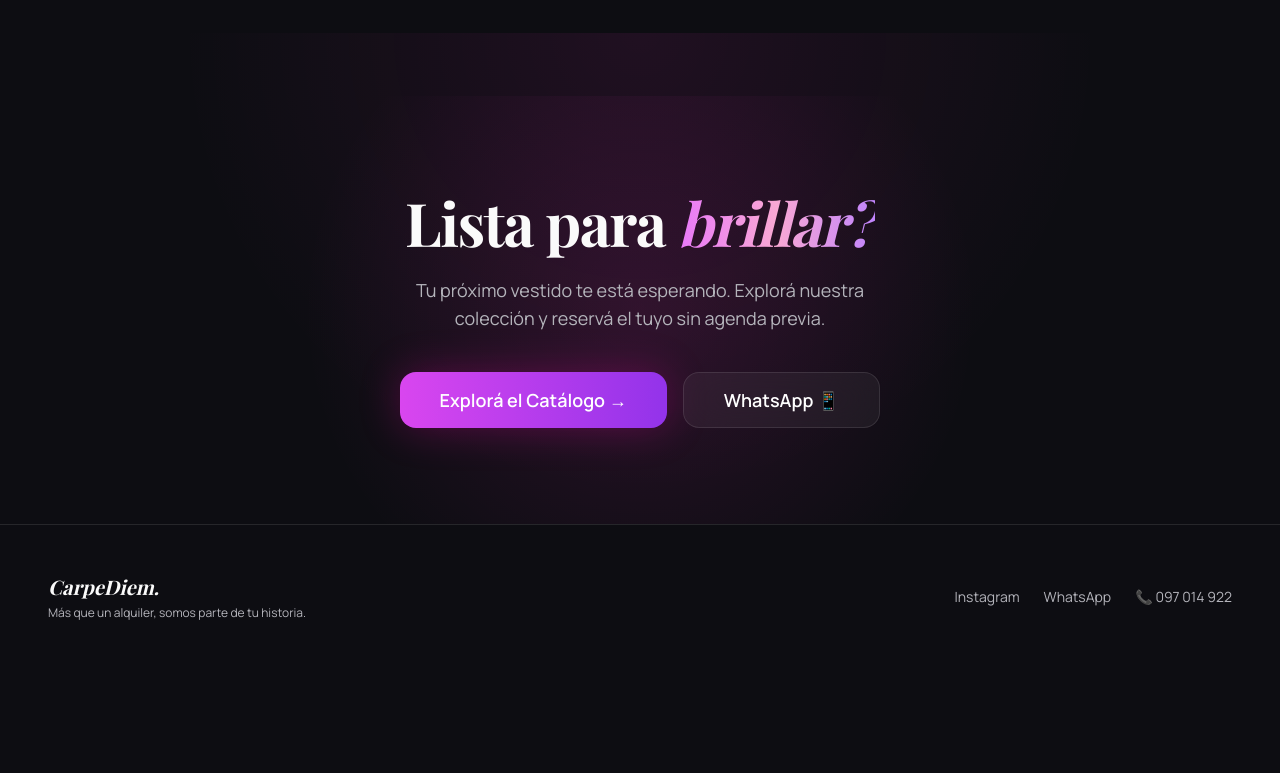
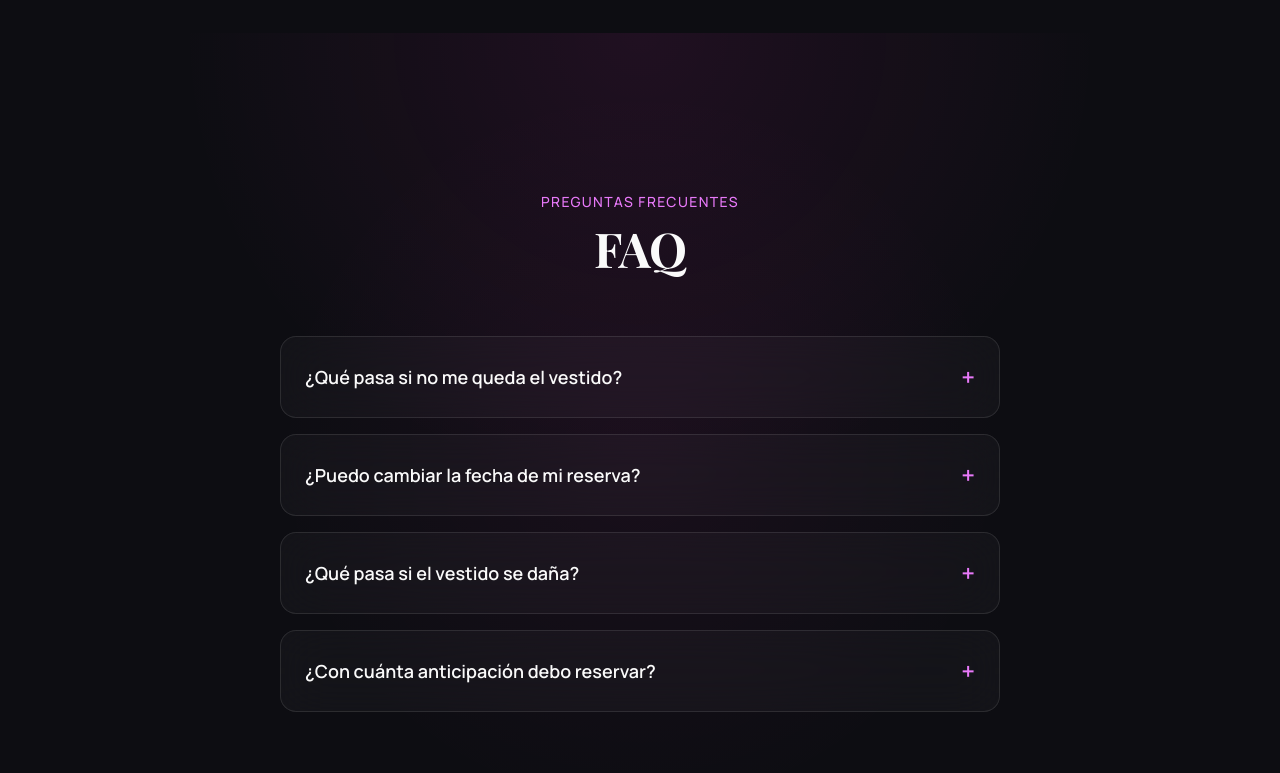
Before and after one commit to francogermann/rental-saas, a Next.js app: page / in a window 1280 px wide. Shown: the part 3967-4740 px from the top of the page. Before the commit the page ends 4636 px from the top, so only its background shows below. Built offline with nearby package versions, Linux system fonts and the light colour scheme; a web font is replaced by a local one.

Commit message:
feat: add FAQ section with 4 questions to landing page

```diff
--- a/src/app/page.tsx
+++ b/src/app/page.tsx
@@ -262,6 +262,51 @@ export default function HomePage() {
 
 
       {/* ═══════════════════════════════════════════════════════
+          FAQ
+      ═══════════════════════════════════════════════════════ */}
+      <section className="py-24 px-6 relative">
+        <div className="absolute inset-0 bg-[radial-gradient(circle_at_50%_50%,hsl(315_100%_60%/.05),transparent_50%)]" />
+        <div className="container mx-auto max-w-3xl relative z-10">
+          <div className="text-center mb-16">
+            <p className="text-fuchsia-400 font-medium uppercase tracking-widest text-sm mb-3">Preguntas Frecuentes</p>
+            <h2 className="font-display text-3xl md:text-5xl font-bold tracking-tight">FAQ</h2>
+          </div>
+
+          <div className="space-y-4">
+            {[
+              {
+                q: '¿Qué pasa si no me queda el vestido?',
+                a: 'Al venir al local sin agenda previa, podés probarte hasta 4 vestidos. Si ninguno te convence, no hay compromiso. Queremos que te sientas 100% segura con tu elección.'
+              },
+              {
+                q: '¿Puedo cambiar la fecha de mi reserva?',
+                a: 'Sí, podés modificar la fecha de tu reserva contactándonos por WhatsApp o directamente en el local, sujeto a disponibilidad del vestido para las nuevas fechas.'
+              },
+              {
+                q: '¿Qué pasa si el vestido se daña?',
+                a: 'Los accidentes pasan. Al momento de retirar el vestido se firma un acuerdo que detalla las condiciones. Daños menores habituales (como un pequeño enganche) están contemplados. Para daños mayores, se evalúa caso a caso.'
+              },
+              {
+                q: '¿Con cuánta anticipación debo reservar?',
+                a: 'Recomendamos reservar con al menos 1–2 semanas de anticipación para tener la mayor variedad disponible. Para temporada alta (fiestas de fin de año, graduaciones), idealmente con 1 mes de antelación.'
+              },
+            ].map((faq) => (
+              <details key={faq.q} className="group bg-white/[0.03] backdrop-blur-xl border border-white/10 rounded-2xl overflow-hidden hover:border-fuchsia-500/20 transition-all duration-300">
+                <summary className="flex items-center justify-between cursor-pointer p-6 font-semibold text-lg list-none [&::-webkit-details-marker]:hidden">
+                  <span>{faq.q}</span>
+                  <span className="text-fuchsia-400 text-2xl ml-4 shrink-0 transition-transform duration-300 group-open:rotate-45">+</span>
+                </summary>
+                <div className="px-6 pb-6 text-muted-foreground leading-relaxed">
+                  {faq.a}
+                </div>
+              </details>
+            ))}
+          </div>
+        </div>
+      </section>
+
+
+      {/* ═══════════════════════════════════════════════════════
           FINAL CTA
       ═══════════════════════════════════════════════════════ */}
       <section className="py-24 px-6 text-center relative overflow-hidden">
```
